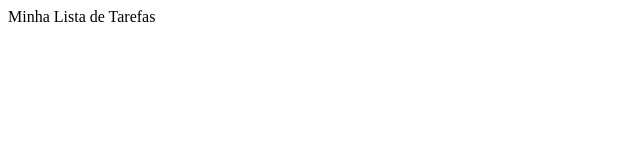
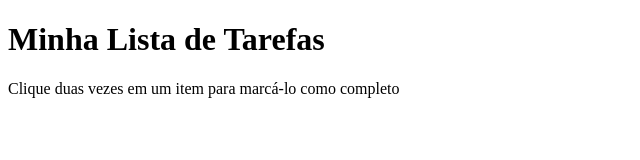
Before and after one commit to MilenaCLeme/project-todo-list, a website: page index.html in a window 1280 px wide. Shown: the whole page, without its empty margins (0-640 px from the left). Drawn offline with Linux system fonts and the light colour scheme.

Commit message:
adicionou um paragrafo com um id no html

```diff
--- a/index.html
+++ b/index.html
@@ -5,7 +5,10 @@
   <title>Projeto To Do List</title>
 </head>
 <body>
-  <header>Minha Lista de Tarefas</header>
+  <header>
+    <h1>Minha Lista de Tarefas</h1>
+    <p id="funcionamento">Clique duas vezes em um item para marcá-lo como completo</p>
+  </header>
 
 </body>
 </html>
```
